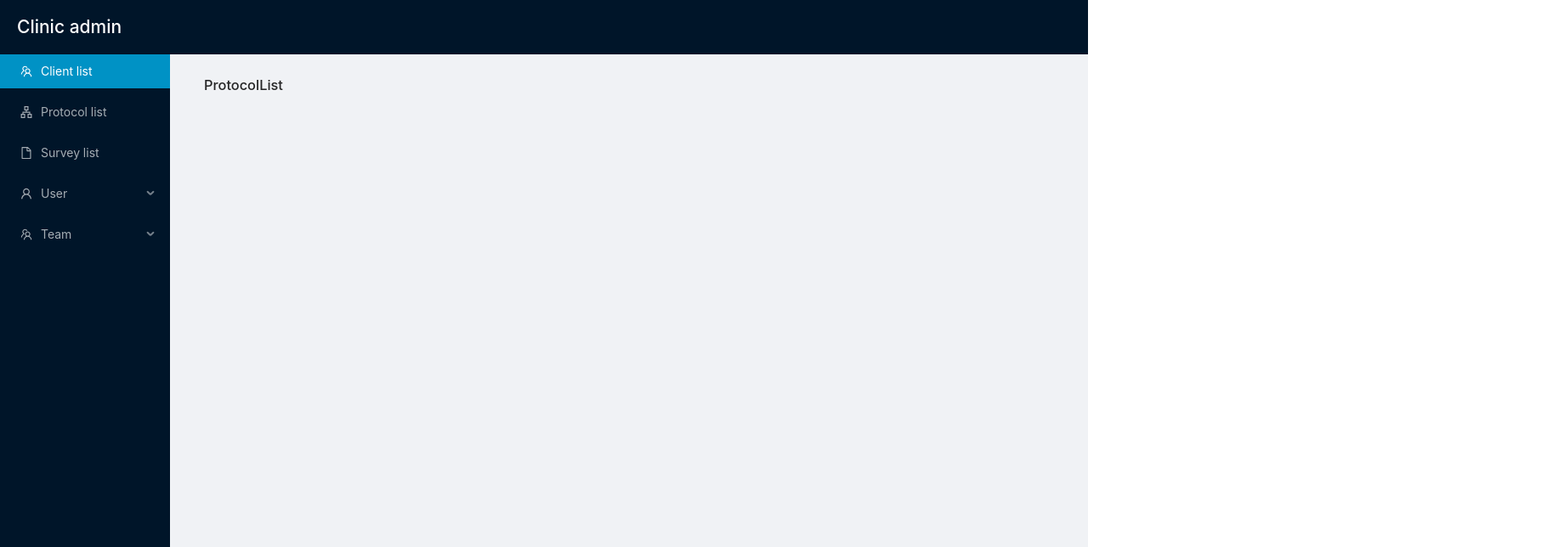
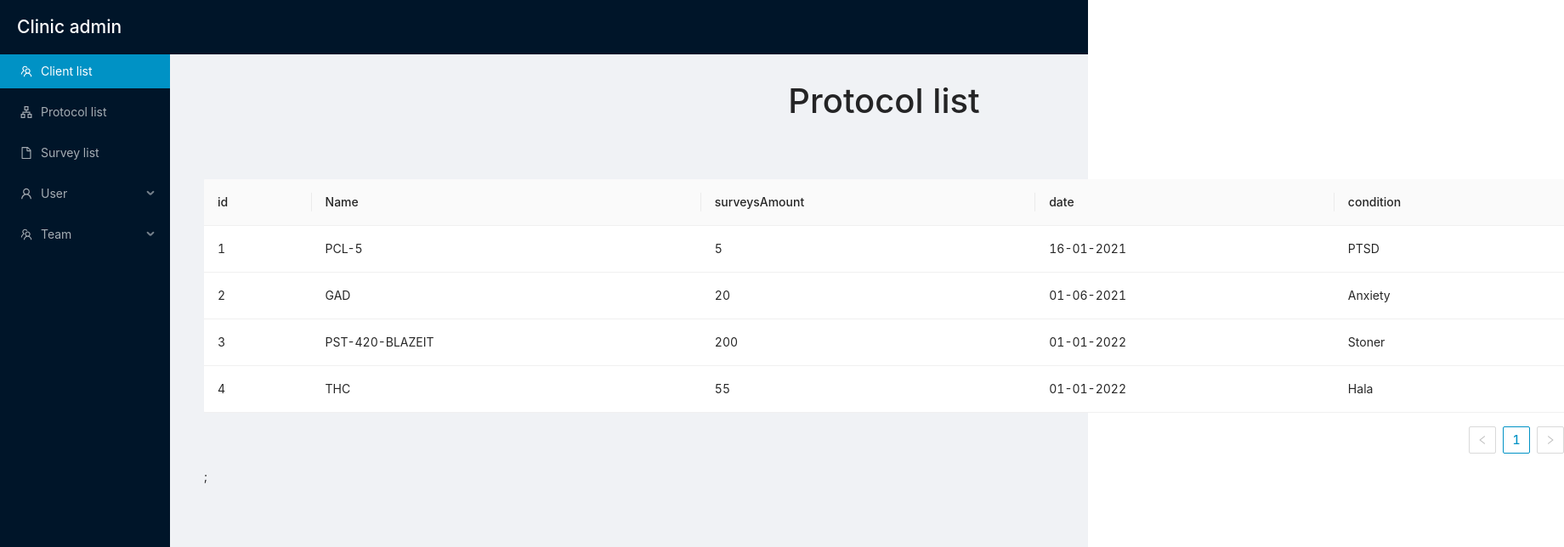
Before and after one commit to webahead14/clinic-admin, a React (Create React App) app: page /protocols in a window 1280 px wide. Shown: the top 644 px of the page at 85% size, 1840 px wide, since content can reach past the window. Built offline with nearby package versions, Linux system fonts and the light colour scheme.

Commit message:
create protocol component

```diff
--- a/src/pages/ProtocolList/index.jsx
+++ b/src/pages/ProtocolList/index.jsx
@@ -1,11 +1,81 @@
-import style from './style.module.css'
+import style from "./style.module.css";
+import { Table } from "antd";
+
+const dataSource = [
+  {
+    id: 1,
+    name: "PCL-5",
+    surveysAmount: 5,
+    date: "16-01-2021",
+    condition: "PTSD",
+  },
+  {
+    id: 2,
+    name: "GAD",
+    surveysAmount: 20,
+    date: "01-06-2021",
+    condition: "Anxiety",
+  },
+  {
+    id: 3,
+    name: "PST-420-BLAZEIT",
+    surveysAmount: 200,
+    date: "01-01-2022",
+    condition: "Stoner",
+  },
+  {
+    id: 4,
+    name: "THC",
+    surveysAmount: 55,
+    date: "01-01-2022",
+    condition: "Hala",
+  },
+];
+
+const columns = [
+  {
+    title: "id",
+    dataIndex: "id",
+    key: "id",
+  },
+  {
+    title: "Name",
+    dataIndex: "name",
+    key: "name",
+  },
+  {
+    title: "surveysAmount",
+    dataIndex: "surveysAmount",
+    key: "surveysAmount",
+  },
+  {
+    title: "date",
+    dataIndex: "date",
+    key: "date",
+  },
+  {
+    title: "condition",
+    dataIndex: "condition",
+    key: "condition",
+  },
+];
 
 function ProtocolList(props) {
-    return (
-        <div>
-            <h1>ProtocolList</h1>
-        </div>
-    )
+  return (
+    <div>
+      <div
+        style={{
+          display: "block",
+          width: 1600,
+        }}
+      >
+        <h1 style={{ textAlign: "center", paddingBottom: 40, fontSize: 40 }}>
+          Protocol list
+        </h1>
+        <Table dataSource={dataSource} columns={columns} />;
+      </div>
+    </div>
+  );
 }
 
-export default ProtocolList
+export default ProtocolList;
```
